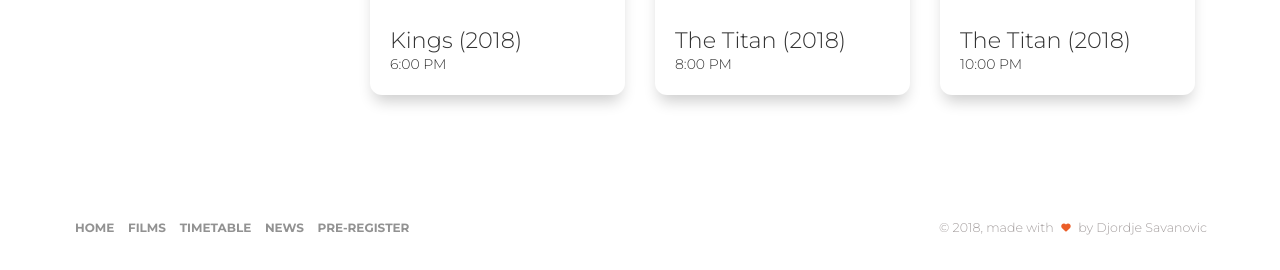
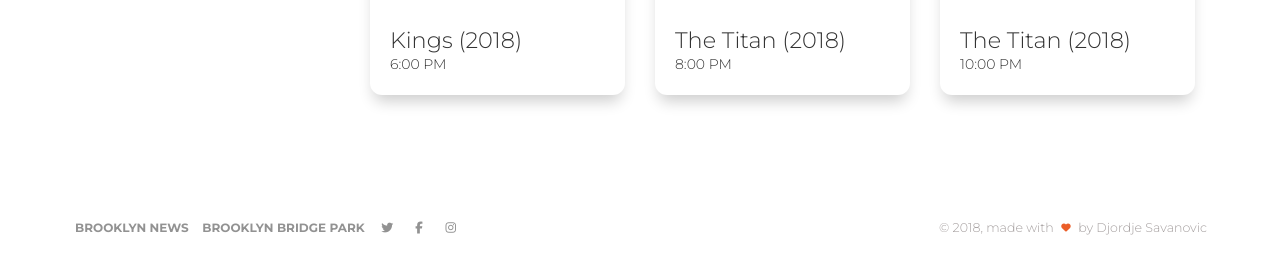
Before and after one commit to djordjesavanovic/BrooklynOutdoorFilmFestival, a plain HTML site: page timetable.html in a window 1280 px wide. Shown: the part 1089-1359 px from the top of the page. Drawn offline with Linux system fonts and the light colour scheme.

Commit message:
Footer nav edits.

```diff
--- a/timetable.html
+++ b/timetable.html
@@ -4,7 +4,6 @@
 <head>
   <meta charset="utf-8" />
   <link rel="icon" type="image/png" href="assets/img/favicon.ico">
-  <link rel="apple-touch-icon" sizes="76x76" href="assets/img/apple-icon.png">
   <meta http-equiv="X-UA-Compatible" content="IE=edge,chrome=1" />
 
   <title>Brooklyn Outdoor Film Festival</title>
@@ -211,11 +210,23 @@
             <div class="row">
                 <nav class="footer-nav">
                     <ul>
-                      <li><a href="">Home</a></li>
-                      <li><a href="">Films</a></li>
-                      <li><a href="">Timetable</a></li>
-                      <li><a href="">News</a></li>
-                      <li><a href="">Pre-register</a></li>
+                      <li><a href="#">Brooklyn News</a></li>
+                      <li><a href="https://www.brooklynbridgepark.org/">Brooklyn Bridge Park</a></li>
+                      <li>
+                        <a title="Follow us on Twitter" href="https://twitter.com/" target="_blank">
+                        <i class="fa fa-twitter"></i>
+                        </a>
+                      </li>
+                      <li>
+                        <a title="Follow us on Facebook" href="https://facebook.com/" target="_blank">
+                        <i class="fa fa-facebook"></i>
+                        </a>
+                      </li>
+                      <li>
+                        <a title="Follow us on Instagram" href="https://instagram.com/" target="_blank">
+                        <i class="fa fa-instagram"></i>
+                        </a>
+                      </li>
                     </ul>
                 </nav>
                 <div class="credits ml-auto">
```
Also changed, not shown: films.html (+17 -5 lines), index.html (+17 -5 lines), news.html (+17 -5 lines), preregister.html (+17 -5 lines), assets/img/apple-icon.png (deleted), assets/img/favicon.ico, 1 other file.
